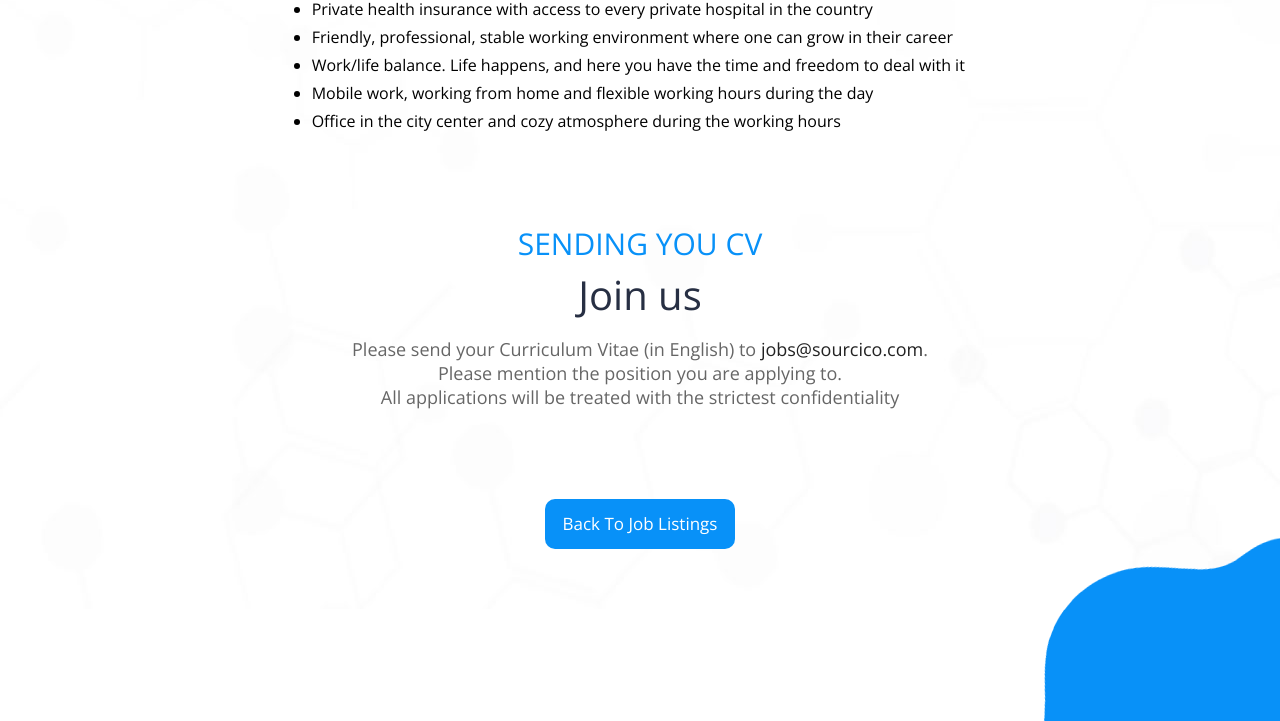
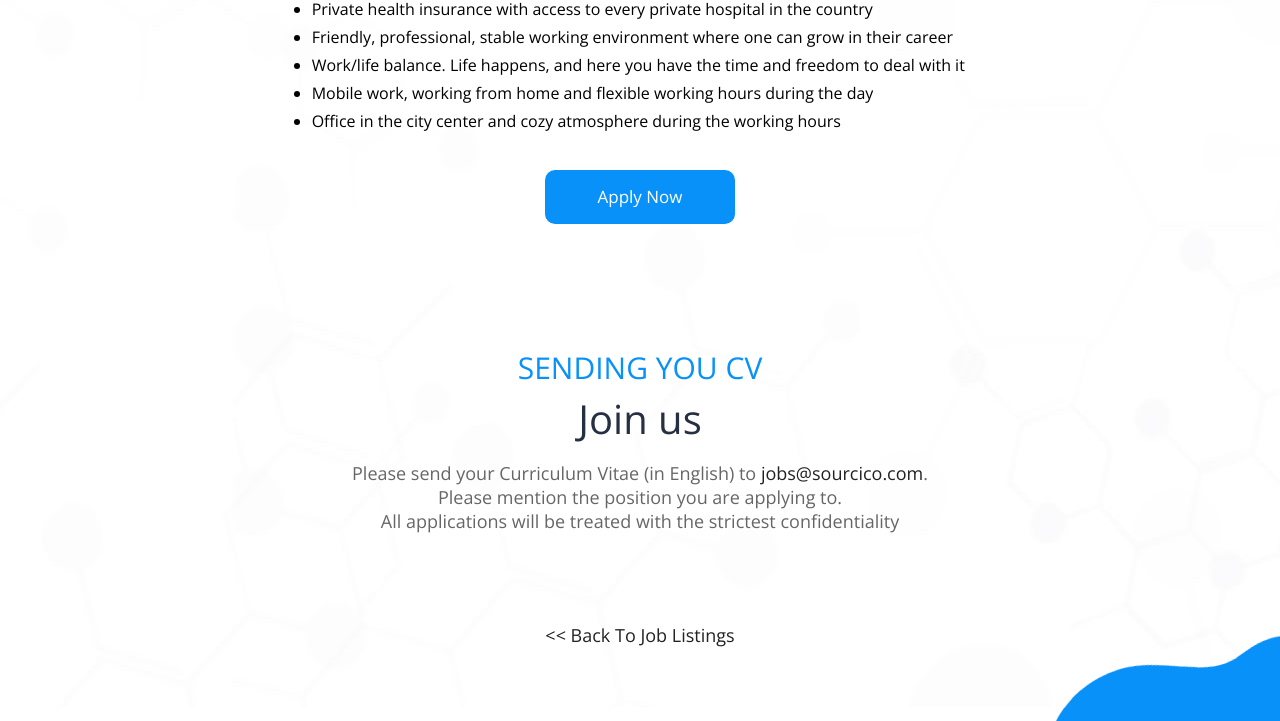
Before and after one commit to vakanski/sourcico.html.website, a plain HTML site: page cpp-developer.html in a window 1280 px wide. Shown: the part 2391-3112 px from the top of the page. Drawn offline with nearby package versions, Linux system fonts and the light colour scheme.

Commit message:
added Apply now button to the open position pages

```diff
--- a/cpp-developer.html
+++ b/cpp-developer.html
@@ -184,6 +184,10 @@
                                     </ul>
                                 </div>
                                 <!-- <a class="read_more" href="#">Read more</a> -->
+                                <p class="business business_box">
+                                    <a class="read_more" href="mailto:jobs@sourcico.com?subject=Cplusplus%20Developer">
+                                         Apply Now </a>
+                                </p>
                             </div>
                         </div>
                     </div>
@@ -198,9 +202,7 @@
                             confidentiality
                         </p>
                         <p class="business business_box">
-                            <a class="read_more" href="careers.html">
-                                 Back To Job Listings </a>
-
+                            <a href="careers.html">&lt;&lt; Back To Job Listings </a>
                         </p>
                     </div>
                 </div>
```
Also changed, not shown: android-developer.html (+8 -4 lines), back-end-developer.html (+5 -3 lines), front-end-developer.html (+5 -3 lines), ios-developer.html (+5 -3 lines).
